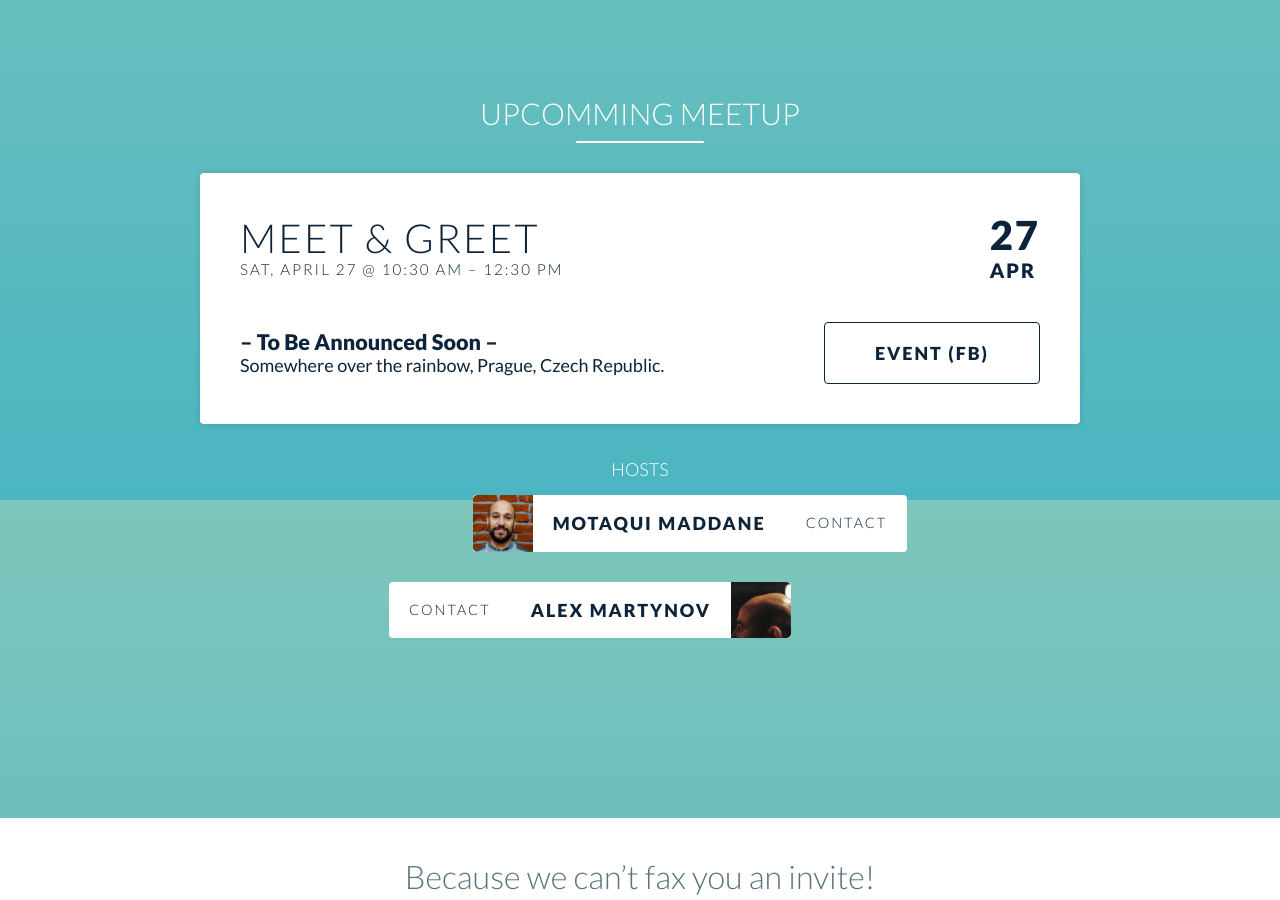
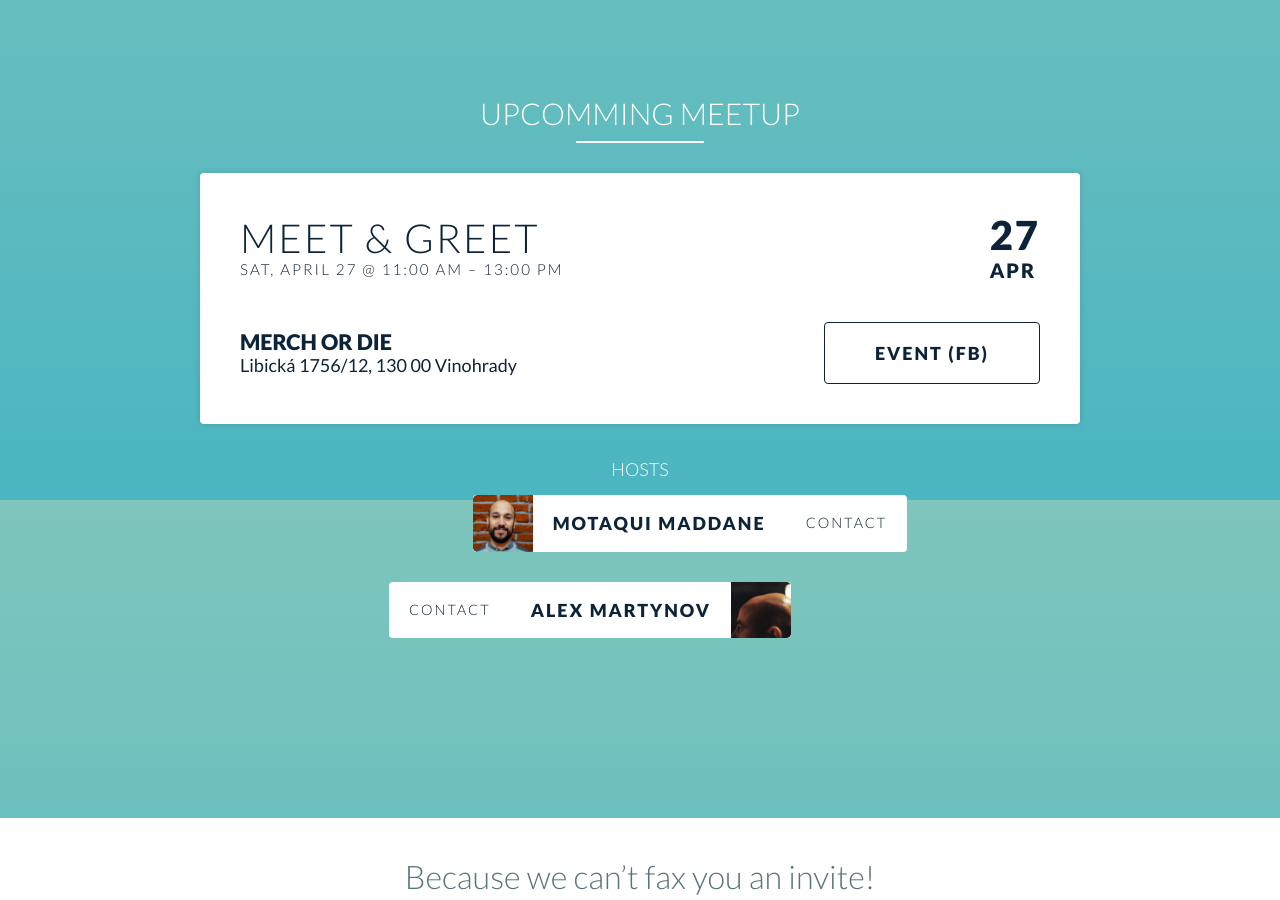
Before and after one commit to indie-makers/website, a Jekyll site: the page built from index.md, in a window 1280 px wide and 900 px high, scrolled down 400 px. Built offline with Jekyll 4.4.1, drawn with Linux system fonts in a browser that asks for light colours.

Commit message:
Update date and place

```diff
--- a/_layouts/default.html
+++ b/_layouts/default.html
@@ -40,7 +40,7 @@
       <div class="event__header">
         <h2 class="event__header__title">
           MEET & GREET
-          <div>Sat, April 27 @ 10:30 AM – 12:30 PM</div>
+          <div>Sat, April 27 @ 11:00 AM – 13:00 PM</div>
         </h2>
         <div class="event__header__date">
           27
@@ -49,8 +49,8 @@
       </div>
       <div class="event__info">
         <div class="event__info__location">
-          <div>– To Be Announced Soon –</div>
-          Somewhere over the rainbow, Prague, Czech Republic.
+          <div>MERCH OR DIE</div>
+          Libická 1756/12, 130 00 Vinohrady
         </div>
 
         <a class="event__info__cta" href="https://www.facebook.com/events/2216597791937916/" target="_blank">
```
